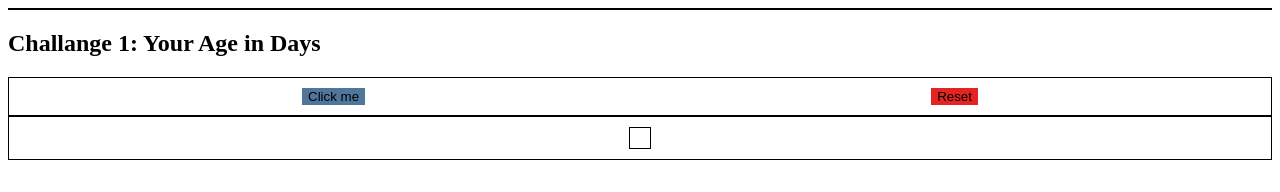
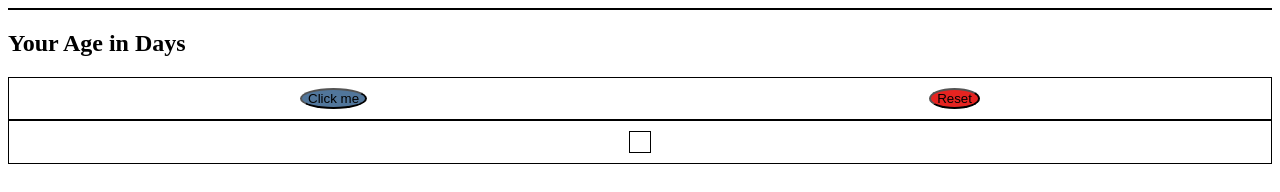
Before and after one commit to noboo123/Convert-Ages-Into-Days, a plain HTML site: page index.html in a window 1280 px wide. Drawn offline with Linux system fonts and the light colour scheme.

Commit message:
Add files via upload

```diff
--- a/index.html
+++ b/index.html
@@ -9,7 +9,7 @@
 <script src="script.js"></script>
 <body>
     <div class="container-1"></div>
-        <h2>Challange 1: Your Age in Days</h2>
+        <h2>Your Age in Days</h2>
     <div class="flex-box-container-1">
     <button class="btnbtn-primary" onclick="ageInDays()">Click me</button>
     <button class="btnbtn-danger" onclick="reset()">Reset</button>
--- a/script.js
+++ b/script.js
@@ -1,7 +1,7 @@
 
 function ageInDays() {
     var birthYear = prompt('What year were you born... Good friend?');
-    var ageInDayss = (2020 - birthYear) * 365;
+    var ageInDayss = (2023 - birthYear) * 365;
     var h1 = document.createElement('h1');
     var textAnswer = document.createTextNode('You are ' + ageInDayss + ' days old.');
     h1.setAttribute('id', 'ageInDays');
--- a/style.css
+++ b/style.css
@@ -17,9 +17,9 @@
 }
 .btnbtn-primary {
     background-color: #51769B;
-    border: none;
+    border-radius: 50%;
 }
 .btnbtn-danger {
     background-color: #E52421;
-    border: none;
+    border-radius: 50%;
 }
```
